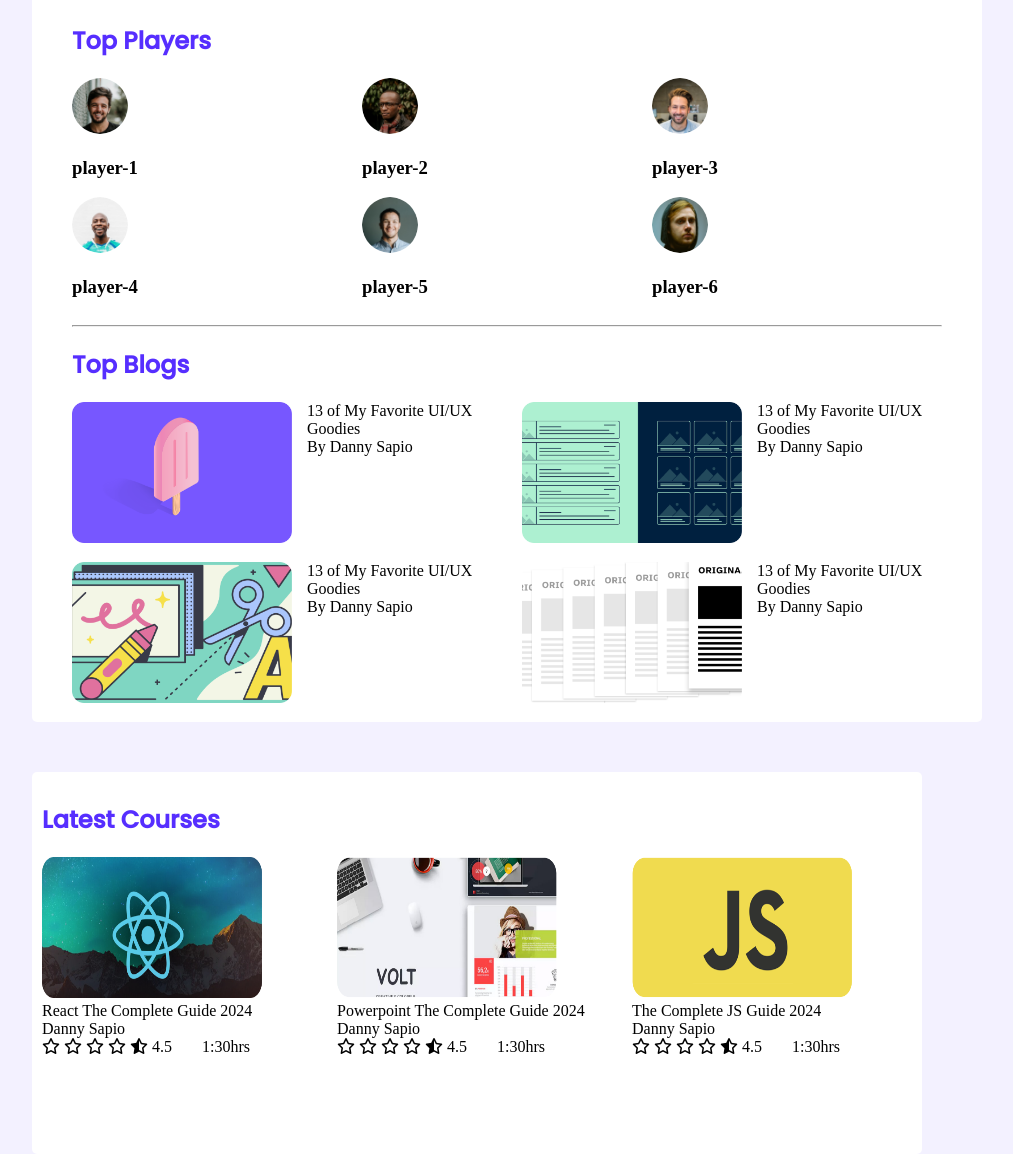
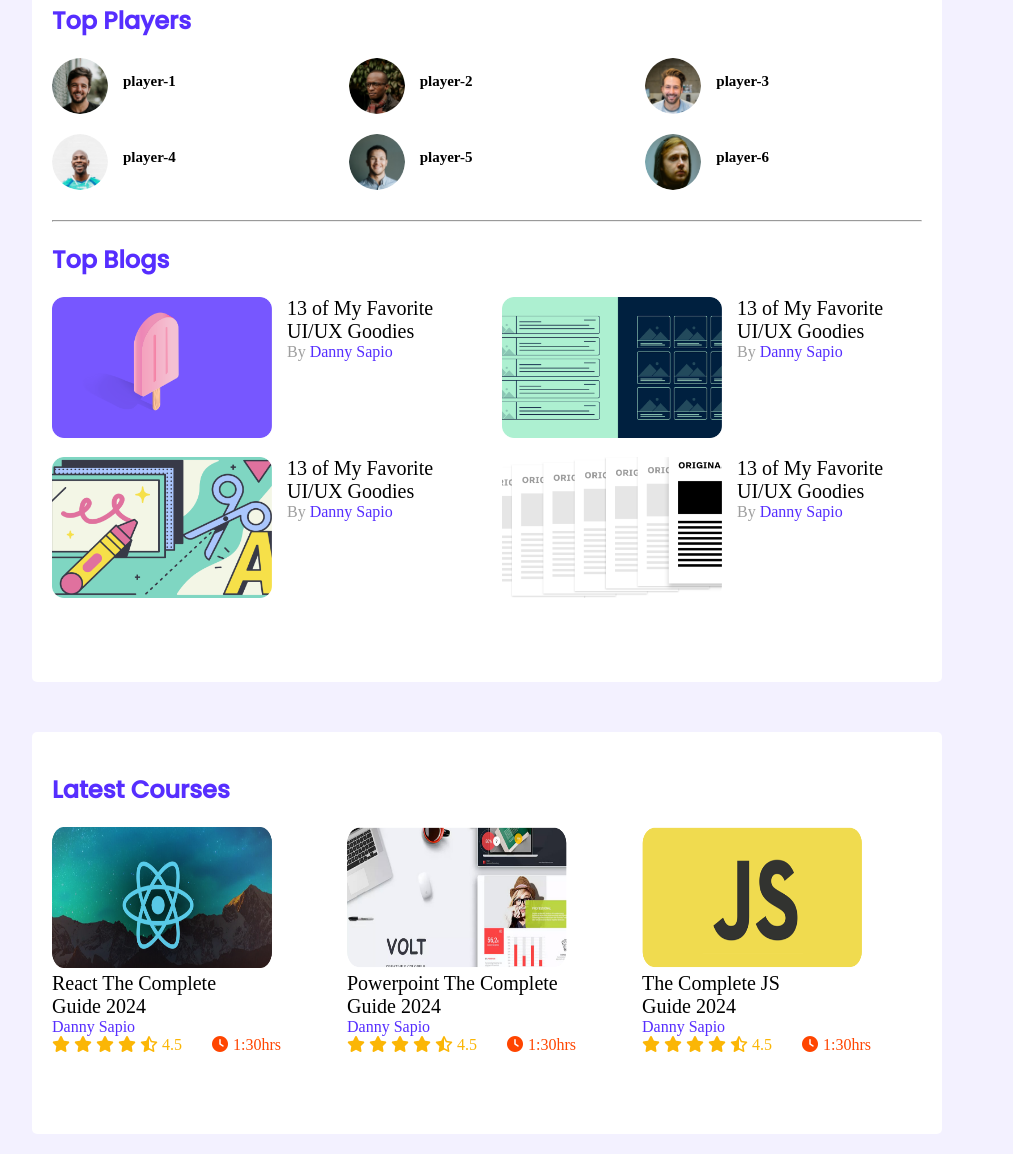
Before and after one commit to ahmedshakil321/leader-board-css, a plain HTML site: page index.html in a window 1280 px wide. Shown: the part 175-1329 px from the top of the page, without its empty margins (256-1269 px from the left). Drawn offline with Linux system fonts and the light colour scheme.

Commit message:
finishing touches done

```diff
--- a/index.html
+++ b/index.html
@@ -16,7 +16,7 @@
       <div class="navbar">
         <div class="nav-1">
           <img src="images/icons/logo.png" alt="logo image" />
-          <h3 class="nav-items">idea</h3>
+          <h3 class="nav-items">Idea</h3>
         </div>
         <div class="nav-2">
           <h3 class="nav-items">Home</h3>
@@ -74,7 +74,9 @@
                 </div>
                 <div class="article-info">
                   <div class="info-title">13 of My Favorite UI/UX Goodies</div>
-                  <div class="author">By Danny Sapio</div>
+                  <div class="author">
+                    <span class="by">By</span> Danny Sapio
+                  </div>
                 </div>
               </article>
               <article class="blog">
@@ -83,7 +85,9 @@
                 </div>
                 <div class="article-info">
                   <div class="info-title">13 of My Favorite UI/UX Goodies</div>
-                  <div class="author">By Danny Sapio</div>
+                  <div class="author">
+                    <span class="by">By</span> Danny Sapio
+                  </div>
                 </div>
               </article>
               <article class="blog">
@@ -92,7 +96,9 @@
                 </div>
                 <div class="article-info">
                   <div class="info-title">13 of My Favorite UI/UX Goodies</div>
-                  <div class="author">By Danny Sapio</div>
+                  <div class="author">
+                    <span class="by">By</span> Danny Sapio
+                  </div>
                 </div>
               </article>
               <article class="blog">
@@ -101,7 +107,9 @@
                 </div>
                 <div class="article-info">
                   <div class="info-title">13 of My Favorite UI/UX Goodies</div>
-                  <div class="author">By Danny Sapio</div>
+                  <div class="author">
+                    <span class="by">By</span> Danny Sapio
+                  </div>
                 </div>
               </article>
             </div>
@@ -119,18 +127,24 @@
                 <img src="images/courses/course-1.png" alt="" />
               </div>
               <div class="article-info">
-                <div class="info-title">React The Complete Guide 2024</div>
+                <div class="info-title">
+                  React The Complete <br />
+                  Guide 2024
+                </div>
                 <div class="author">Danny Sapio</div>
                 <div class="course-detail">
                   <div class="ratings">
-                    <i class="fa-regular fa-star"></i>
-                    <i class="fa-regular fa-star"></i>
-                    <i class="fa-regular fa-star"></i>
-                    <i class="fa-regular fa-star"></i>
+                    <i class="fa-solid fa-star"></i>
+                    <i class="fa-solid fa-star"></i>
+                    <i class="fa-solid fa-star"></i>
+                    <i class="fa-solid fa-star"></i>
                     <i class="fa-regular fa-star-half-stroke"></i>
                     <span>4.5</span>
                   </div>
-                  <div class="duration">1:30hrs</div>
+                  <div class="duration">
+                    <span class="clock"><i class="fa-solid fa-clock"></i></span
+                    >1:30hrs
+                  </div>
                 </div>
               </div>
             </article>
@@ -140,18 +154,24 @@
                 <img src="images/courses/course-2.png" alt="" />
               </div>
               <div class="article-info">
-                <div class="info-title">Powerpoint The Complete Guide 2024</div>
+                <div class="info-title">
+                  Powerpoint The Complete <br />
+                  Guide 2024
+                </div>
                 <div class="author">Danny Sapio</div>
                 <div class="course-detail">
                   <div class="ratings">
-                    <i class="fa-regular fa-star"></i>
-                    <i class="fa-regular fa-star"></i>
-                    <i class="fa-regular fa-star"></i>
-                    <i class="fa-regular fa-star"></i>
+                    <i class="fa-solid fa-star"></i>
+                    <i class="fa-solid fa-star"></i>
+                    <i class="fa-solid fa-star"></i>
+                    <i class="fa-solid fa-star"></i>
                     <i class="fa-regular fa-star-half-stroke"></i>
                     <span>4.5</span>
                   </div>
-                  <div class="duration">1:30hrs</div>
+                  <div class="duration">
+                    <span class="clock"><i class="fa-solid fa-clock"></i></span
+                    >1:30hrs
+                  </div>
                 </div>
               </div>
             </article>
@@ -161,18 +181,24 @@
                 <img src="images/courses/course-3.png" alt="" />
               </div>
               <div class="article-info">
-                <div class="info-title">The Complete JS Guide 2024</div>
+                <div class="info-title">
+                  The Complete JS <br />
+                  Guide 2024
+                </div>
                 <div class="author">Danny Sapio</div>
                 <div class="course-detail">
                   <div class="ratings">
-                    <i class="fa-regular fa-star"></i>
-                    <i class="fa-regular fa-star"></i>
-                    <i class="fa-regular fa-star"></i>
-                    <i class="fa-regular fa-star"></i>
+                    <i class="fa-solid fa-star"></i>
+                    <i class="fa-solid fa-star"></i>
+                    <i class="fa-solid fa-star"></i>
+                    <i class="fa-solid fa-star"></i>
                     <i class="fa-regular fa-star-half-stroke"></i>
                     <span>4.5</span>
                   </div>
-                  <div class="duration">1:30hrs</div>
+                  <div class="duration">
+                    <span class="clock"><i class="fa-solid fa-clock"></i></span
+                    >1:30hrs
+                  </div>
                 </div>
               </div>
             </article>
--- a/styles/style.css
+++ b/styles/style.css
@@ -20,7 +20,13 @@ body {
 .nav-1 {
   display: flex;
   margin-left: 280px;
-  margin-top: 27px;
+  margin-top: 15px;
+  align-items: center;
+}
+
+.nav-items {
+  font-size: 24px;
+  color: #fff;
 }
 
 .nav-1 img {
@@ -38,8 +44,8 @@ body {
   display: flex;
   justify-content: space-around;
   margin-right: 280px;
-  margin-top: 27px;
-  align-items: center;
+  margin-top: 15px;
+  align-items: flex-end;
 }
 
 .nav-items {
@@ -56,7 +62,7 @@ body {
   border-radius: 5px;
   background: #fff;
   margin: 36px 280px 50px 280px;
-  padding: 40px;
+  padding: 20px;
 }
 
 .section-title {
@@ -70,8 +76,16 @@ body {
 .players {
   display: grid;
   grid-template-columns: repeat(3, 1fr);
+  gap: 20px;
+  margin-bottom: 30px;
 }
-
+.player {
+  display: flex;
+  gap: 15px;
+}
+.player h3 {
+  font-size: 15px;
+}
 .player img {
   width: 56px;
   height: 56px;
@@ -97,6 +111,23 @@ body {
   height: 141px;
 }
 
+.info-title {
+  color: #000;
+  font-size: 20px;
+  font-weight: 500;
+}
+
+.author {
+  color: #562eff;
+  font-size: 16px;
+  font-weight: 400;
+}
+
+.by {
+  color: #9f9f9f;
+  font-size: 16px;
+  font-weight: 400;
+}
 /* courses section styles */
 .t-courses {
   width: 870px;
@@ -104,7 +135,7 @@ body {
   border-radius: 5px;
   background: #fff;
   margin: 36px 280px 50px 280px;
-  padding: 10px;
+  padding: 20px;
 }
 .courses {
   display: grid;
@@ -117,3 +148,15 @@ body {
   gap: 30px;
   /* justify-content: space-between; */
 }
+
+.ratings {
+  color: rgb(251, 182, 6);
+}
+
+.duration {
+  color: orangered;
+}
+
+.clock {
+  margin-right: 5px;
+}
```
